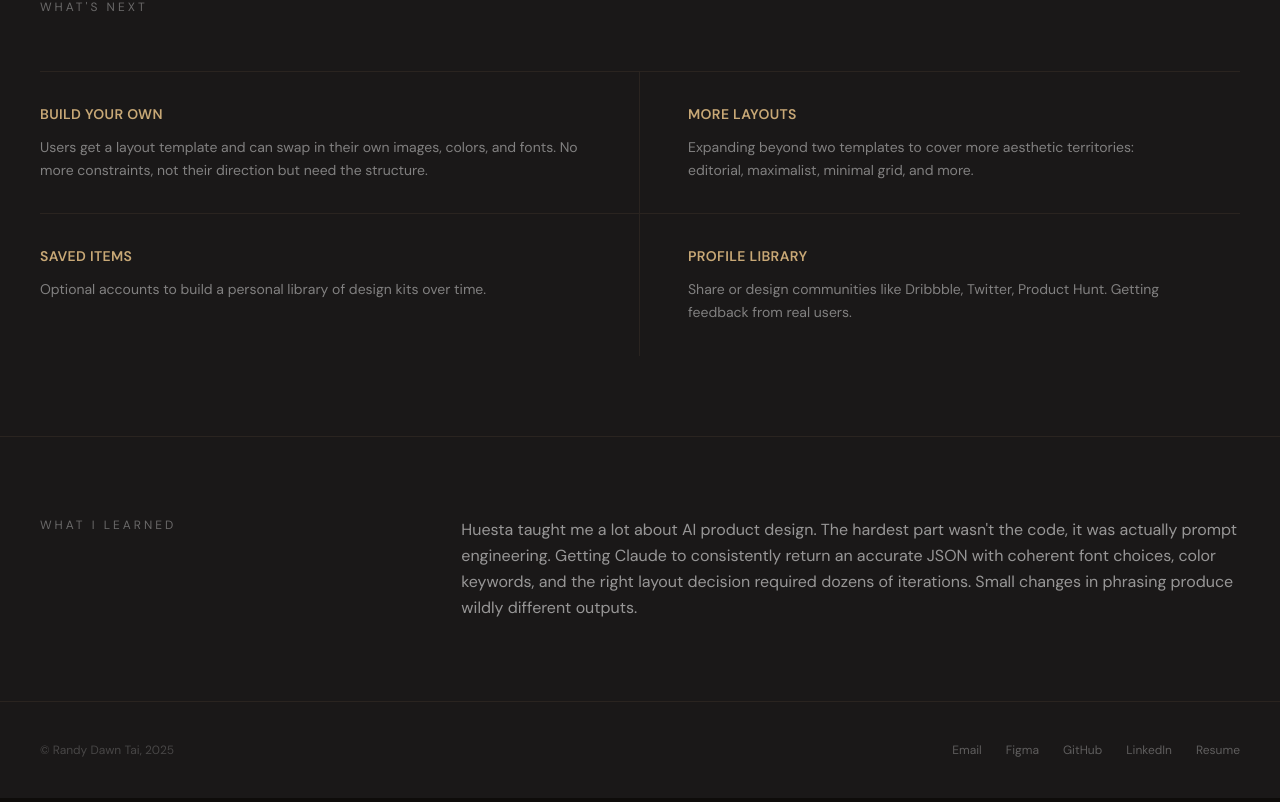
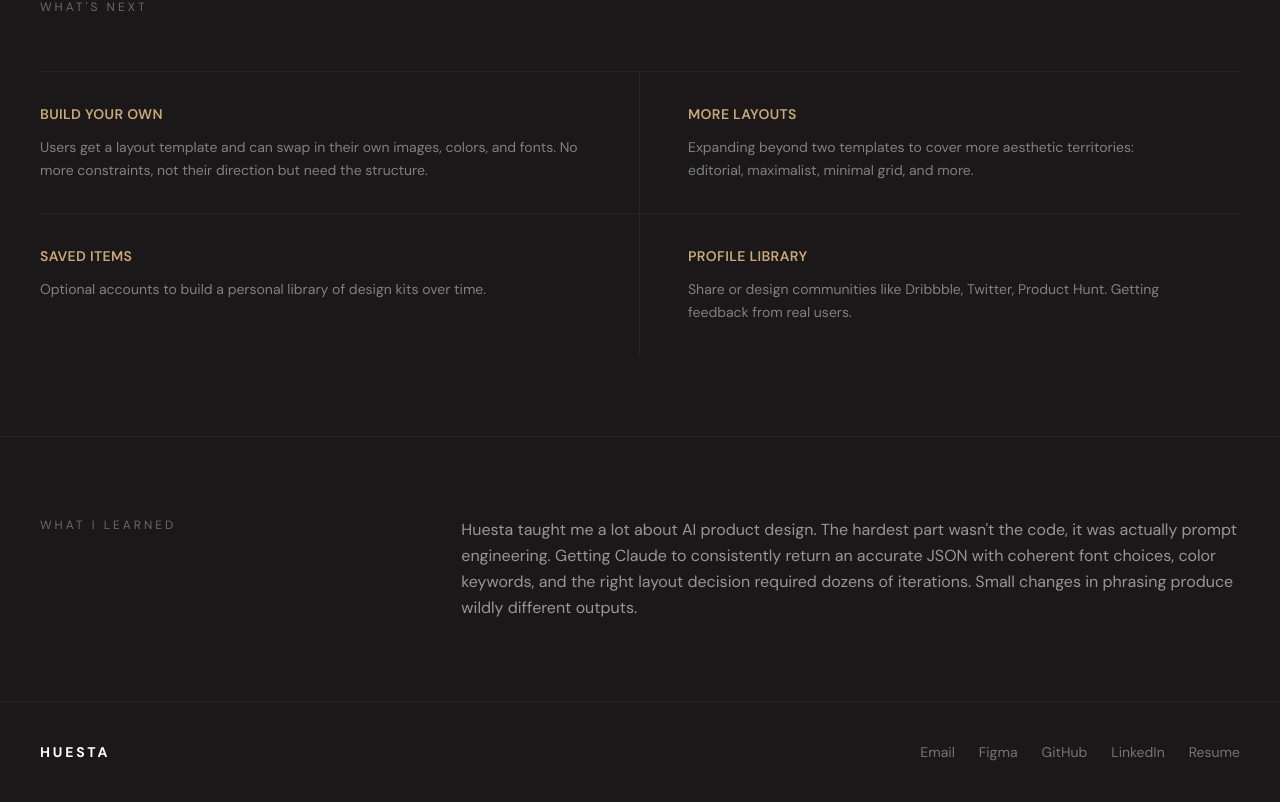
Before and after one commit to CoronaZoro/portfolio, a Next.js app: page /projects/huesta in a window 1280 px wide. Shown: the part 5189-5991 px from the top of the page. Built offline with nearby package versions, Linux system fonts and the light colour scheme.

Commit message:
Fix Huesta footer font size to match other case study pages

```diff
--- a/app/projects/huesta/page.js
+++ b/app/projects/huesta/page.js
@@ -452,10 +452,8 @@ export default function HuestaPage() {
 
         {/* ── FOOTER ── */}
         <footer className="px-6 md:px-10 py-10 max-w-7xl mx-auto flex flex-col md:flex-row justify-between items-start md:items-center gap-6" style={{ borderTop: `0.5px solid ${BORDER}` }}>
-          <p className="text-xs" style={{ color: 'rgba(255,255,255,0.2)' }}>
-            © Randy Dawn Tai, 2025
-          </p>
-          <div className="flex gap-6">
+          <span className="text-sm font-bold tracking-[0.2em]" style={{ color: '#fff' }}>HUESTA</span>
+          <div className="flex flex-wrap gap-x-6 gap-y-3">
             {[
               ['Email',    'mailto:saiywetphoneaung@gmail.com'],
               ['Figma',    'https://www.figma.com/@saiywetphoneaun'],
@@ -468,8 +466,8 @@ export default function HuestaPage() {
                 href={href}
                 target="_blank"
                 rel="noopener noreferrer"
-                className="text-xs hover:text-white transition-colors"
-                style={{ color: 'rgba(255,255,255,0.3)' }}
+                className="text-sm hover:text-white transition-colors"
+                style={{ color: 'rgba(255,255,255,0.4)' }}
               >
                 {label}
               </a>
```
